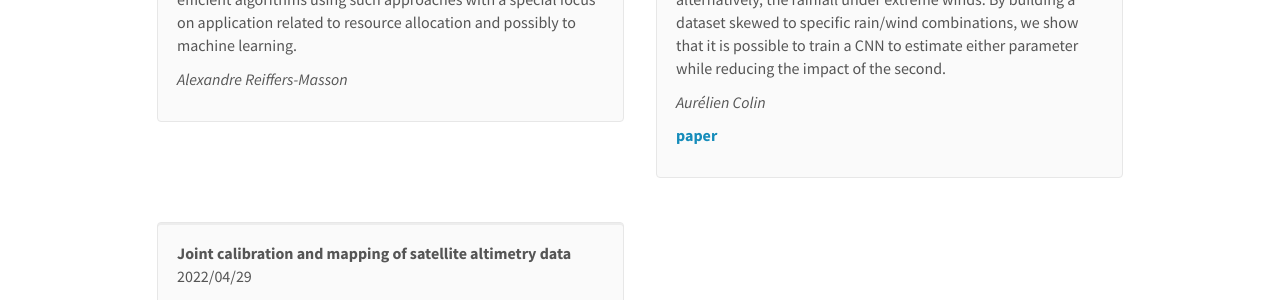
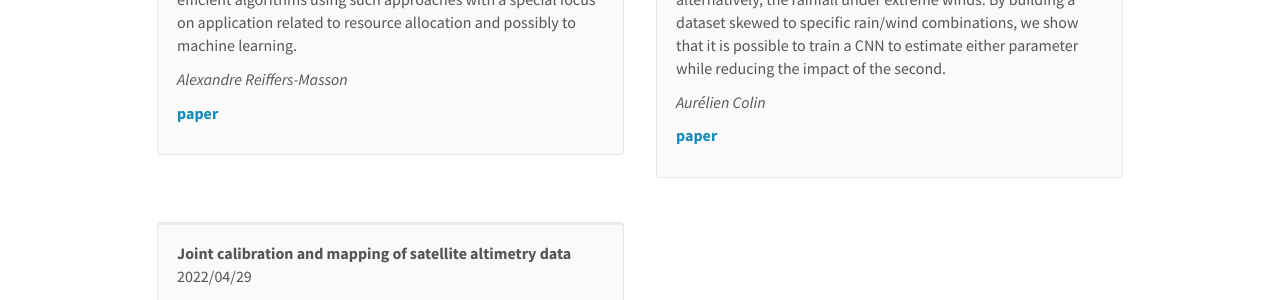
Before and after one commit to CIA-Oceanix/CIA-Oceanix.github.io, a Jekyll site: the page built from _pages/oceanix_sandbox.md, in a window 1280 px wide and 900 px high, scrolled down 1196 px. Shown: the part 157-457 px from the top of the window. Built offline with Jekyll 4.4.1, drawn with Linux system fonts in a browser that asks for light colours; nearby versions of some CDN libraries.

Commit message:
Update sandbox_list.yml

```diff
--- a/_data/sandbox_list.yml
+++ b/_data/sandbox_list.yml
@@ -39,8 +39,8 @@
   slideslink:
     url1:
     display1:
-    url2:
-    display2:
+    url2: https://hal.uvsq.fr/INRIA/hal-03295994
+    display2: paper
   highlight: 1
   codetype: 2
   news1:
```
